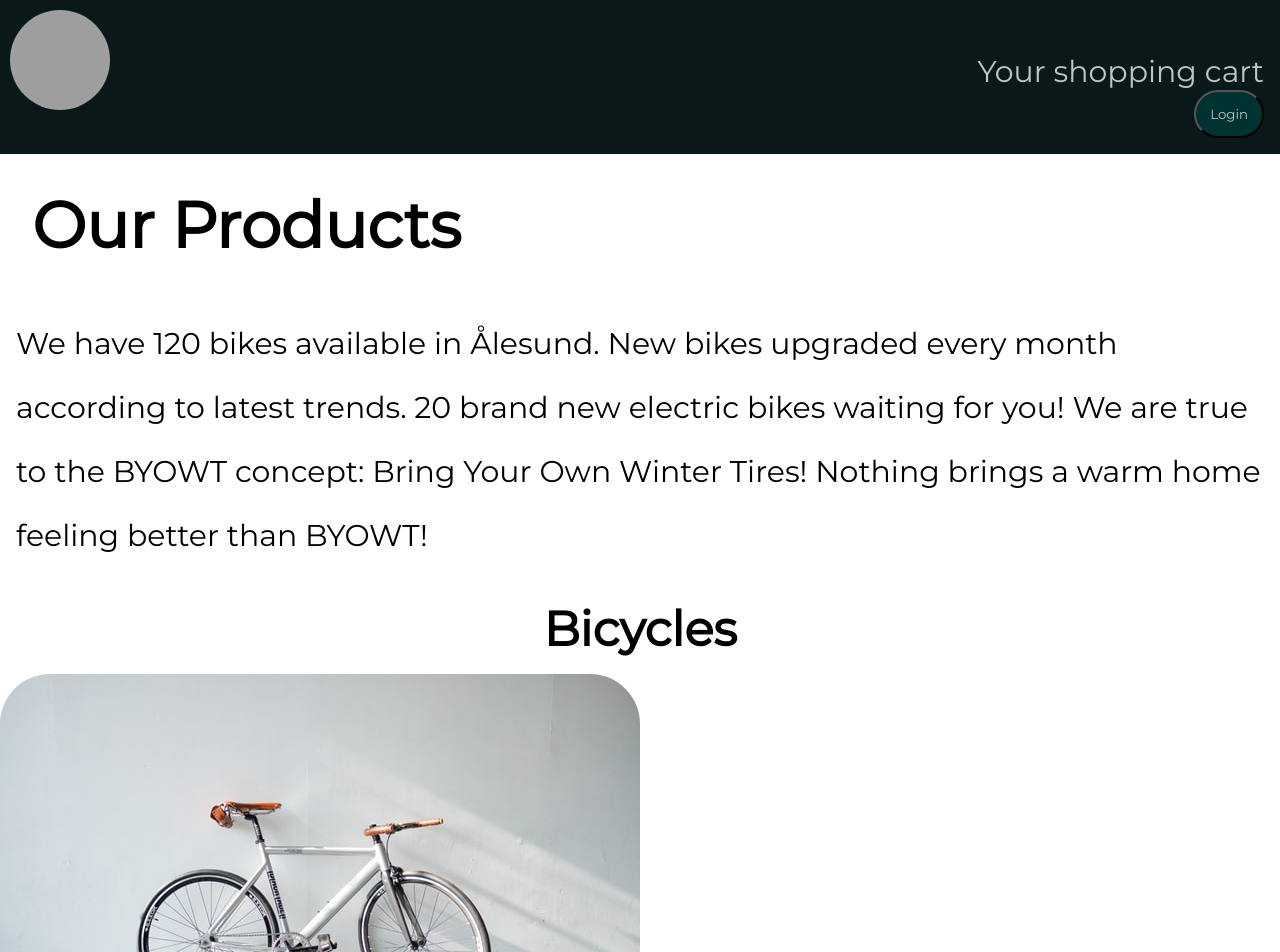
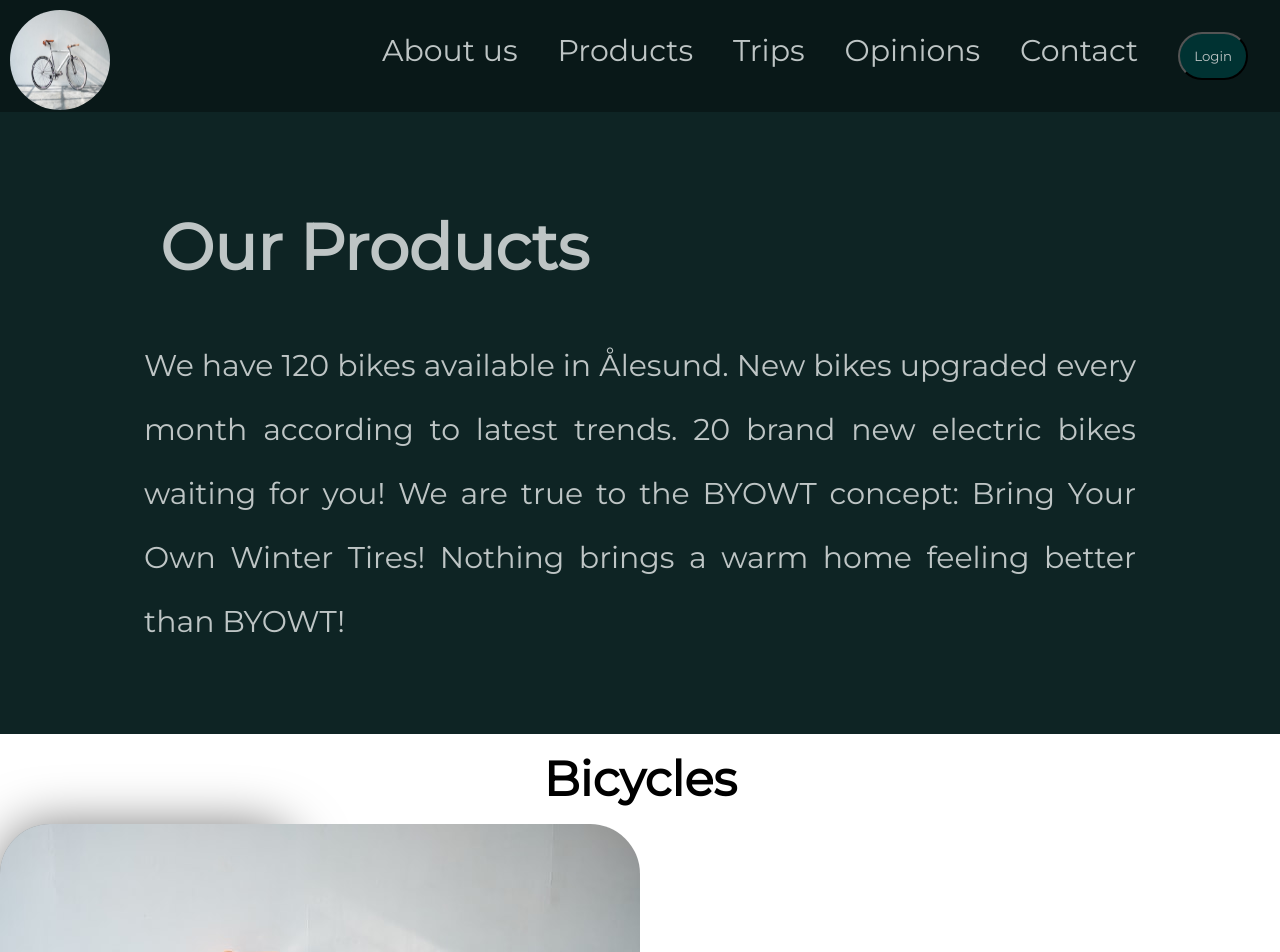
Before and after one commit to DP-00/WebApp, a Django app: page /shop/ in a window 1280 px wide. Shown: the top 952 px of the page. Run offline with Django 3.2, Linux system fonts and the light colour scheme; grey boxes are pictures that could not be loaded.

Commit message:
Django templates used for html files

```diff
--- /dev/null
+++ b/Django/WebAppProj/KRRR/templates/KRRR/main.html
@@ -0,0 +1,79 @@
+{% load static %}
+<html lang="en">
+<head>
+    <meta charset="UTF-8">
+    <title>KRRR</title>
+    <link rel="stylesheet" type="text/css" href="{% static 'css/base.css' %}">
+    {% block extra_head %}
+
+    {% endblock extra_head %}
+</head>
+<body>
+    <header>
+        <nav>
+            <ul>
+                <li><img src="{% static 'images/2.jpg' %}" alt="Keep roling roling roling"></li>
+                <li><a href="#about-us">About us</a></li>
+                <li><a href="#our-products">Products</a></li>
+                <li><a href="#places-to-explore">Trips</a></li>
+                <li><a href="#featured-in">Opinions</a></li>
+                <li><a href="#contact">Contact</a></li>
+                <li><button onclick="document.getElementById('login').style.display='block'">Login</button></li>
+            </ul>
+        </nav>
+
+        <!-- Login window-->
+        <div id="login" class="modal">
+
+
+
+            <form class="modal-content animate" action="file.py">
+
+                <div class="container"></div>
+                <button onclick="document.getElementById('login').style.display='none'" class="close" title="Close window">&times;</button>
+                <label><strong>Username</strong>
+                    <input type="text" placeholder="Enter Username" name="uname" required>
+                </label>
+                <br>
+
+                <label><strong>Password</strong>
+                    <input type="password" placeholder="Enter Password" name="psw" required>
+                </label>
+                <br>
+
+                <button type="submit">Log in</button>
+
+                <label>
+                    <input type="checkbox" checked="checked" name="remember"> Remember me
+                </label>
+
+                <br>
+
+                <span>Forgot password?</span>
+                <span>Create account</span>
+
+            </form>
+        </div>
+    </header>
+
+    <main>
+        {% block content %}
+
+        {% endblock content %}
+    </main>
+
+    <footer>
+        <nav>
+            <ul>
+                <li><a href="#about-us">About us</a></li>
+                <li><a href="#our-products">Products</a></li>
+                <li><a href="#places-to-explore">Trips</a></li>
+                <li><a href="#featured-in">Opinions</a></li>
+                <li><a href="#contact">Contact</a></li>
+            </ul>
+        </nav>
+        <iframe src="https://www.google.com/maps/embed?pb=!1m18!1m12!1m3!1d3687.6675411038773!2d6.1595391501548455!3d62.47505369465827!2m3!1f0!2f0!3f0!3m2!1i1024!2i768!4f13.1!3m3!1m2!1s0x4616db5238b7a445%3A0xaf5df0231694efbe!2sFjellstua%20utsiktspunkt!5e0!3m2!1spl!2sno!4v1644447888656!5m2!1spl!2sno"
+                width="300" height="200" style="border:0;" allowfullscreen="" loading="lazy"></iframe>
+    </footer>
+</body>
+</html>
--- a/Django/WebAppProj/KRRR/templates/KRRR/shop.html
+++ b/Django/WebAppProj/KRRR/templates/KRRR/shop.html
@@ -1,56 +1,13 @@
+{% extends 'KRRR/main.html' %}
 {% load static %}
 
-<!DOCTYPE html>
-<html lang="en">
+{% block extra_head %}
+<link rel="stylesheet" type="text/css" href="{% static 'css/cart.css' %}">
+<link rel="stylesheet" type="text/css" href="{% static 'css/style.css' %}">
+{% endblock extra_head %}
 
-<head>
-    <meta charset="UTF-8">
-    <meta name="viewport" content="width=device-width, initial-scale=1.0">
-    <meta name="keywords" content="HTML, CSS">
-    <link rel="stylesheet" type="text/css" href="{% static 'css/base.css' %}">
-    <link rel="stylesheet" type="text/css" href="{% static 'css/cart.css' %}">
-    <title>KRRR</title>
+{% block content %}
 
-</head>
-
-<body>
-    <header>
-        <nav>
-            <ul>
-                <li><img src="Images/world.svg" alt="Keep roling roling roling"></li>
-                <li><a href="cart.html">Your shopping cart</a></li>
-                <li><button onclick="document.getElementById('login').style.display='block'">Login</button></li>
-            </ul>
-        </nav>
-
-        <!-- Login window-->
-        <div id="login" class="modal">
-
-            <button onclick="document.getElementById('login').style.display='none'" class="close" title="Close window">&times;</button>
-
-            <form class="modal-content animate" action="file.py">
-
-                <label><strong>Username</strong>
-                    <input type="text" placeholder="Enter Username" name="uname" required>
-                </label>
-
-                <label><strong>Password</strong>
-                    <input type="password" placeholder="Enter Password" name="psw" required>
-                </label>
-
-                <button type="submit">Log in</button>
-
-                <label>
-                    <input type="checkbox" checked="checked" name="remember"> Remember me
-                </label>
-
-                <span>Forgot password?</span>
-                <span>Create account</span>
-
-            </form>
-        </div>
-    </header>
-    <main>
     <section>
         <h1 class="headline">Our Products</h1>
         <p class="textSection">We have 120 bikes available in Ålesund. New bikes
@@ -62,7 +19,7 @@
 
     <h2>Bicycles</h2>
 
-        <div class="images-total">
+        <div class="card">
 
                 <a href="Bicycles/bicycle1.html">
                     <img src="{% static 'images/2.jpg' %}">
@@ -78,7 +35,7 @@
                 </div>
         </div>
 
-        <div class="images-total">
+        <div class="card">
 
             <a href="Bicycles/bicycle2.html">
                 <img src="{% static 'images/3.jpg' %}">
@@ -94,7 +51,7 @@
             </div>
         </div>
 
-        <div class="images-total">
+        <div class="card">
 
             <a href="Bicycles/bicycle3.html">
                 <img src="{% static 'images/4.jpg' %}">
@@ -110,7 +67,7 @@
             </div>
         </div>
 
-        <div class="images-total">
+        <div class="card">
 
             <a href="Bicycles/bicycle4.html">
                 <img src="{% static 'images/5.jpg' %}">
@@ -125,7 +82,4 @@
                 <a href="Comments/Edit_comment.html">Edit comment</a>
             </div>
         </div>
-    </main>
-</body>
-
-</html>
+{% endblock content %}
--- a/Django/WebAppProj/static/css/base.css
+++ b/Django/WebAppProj/static/css/base.css
@@ -18,7 +18,6 @@
     --blue4: #007474 ;
 }
 
-
 * {
     /* global sizing reset */
     margin: 0;
@@ -30,7 +29,6 @@
 html {
     font-size: 62.5%;
     font-family: 'Montserrat', sans-serif;
-
 }
 
 
@@ -52,16 +50,17 @@ nav img{
     margin: 1rem;
 }
 
-body {
-    font-size: 3rem;
-}
-
-header {
+header, footer {
     background: var(--blue-dark);
     color: var(--grey3);
     padding: 1.6rem;
     border-radius: 0;
 }
+
+body {
+    font-size: 3rem;
+}
+
 
 a:link {
     text-decoration: none;
@@ -92,8 +91,6 @@ p {
     line-height: 6.4rem;
 }
 
-
-
 button{
     font-family: 'Montserrat', sans-serif;
     color: var(--grey3);
```
Also changed, not shown: Django/WebAppProj/KRRR/templates/KRRR/cart.html (+7 -16 lines), Django/WebAppProj/KRRR/templates/KRRR/index.html (+6 -78 lines).
